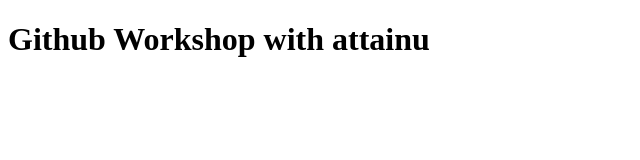
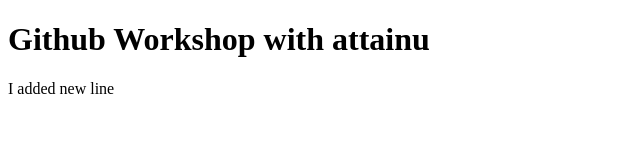
Before and after one commit to sai-pratap-au13/GithubWorkshop, a plain HTML site: page index.html in a window 1280 px wide. Shown: the whole page, without its empty margins (0-640 px from the left). Drawn offline with Linux system fonts and the light colour scheme.

Commit message:
Update index.html
added a line

```diff
--- a/index.html
+++ b/index.html
@@ -8,5 +8,7 @@
 </head>
 <body>
     <h1>Github Workshop with attainu </h1>
+
+     I added new line
 </body>
 </html>
```
